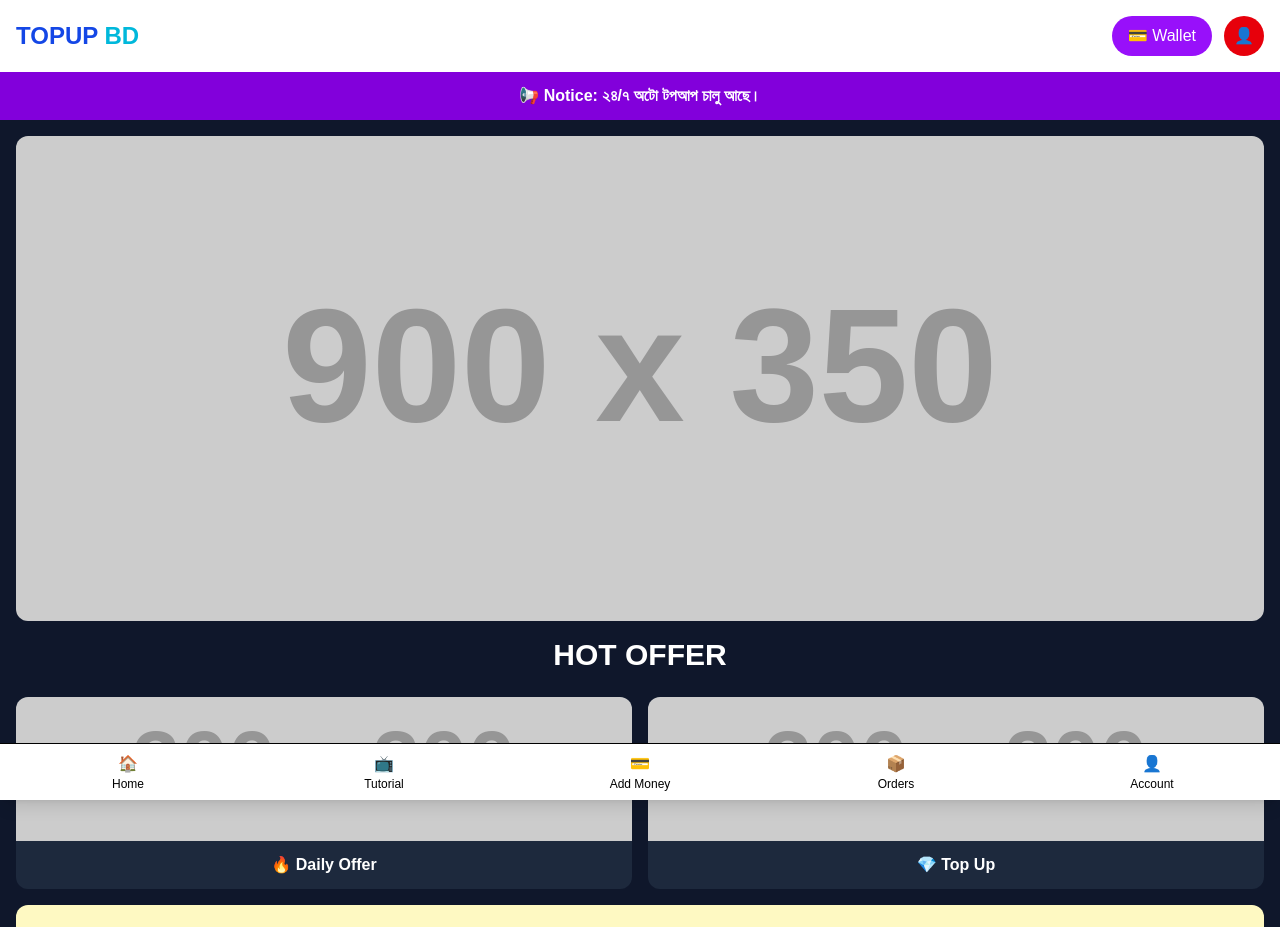
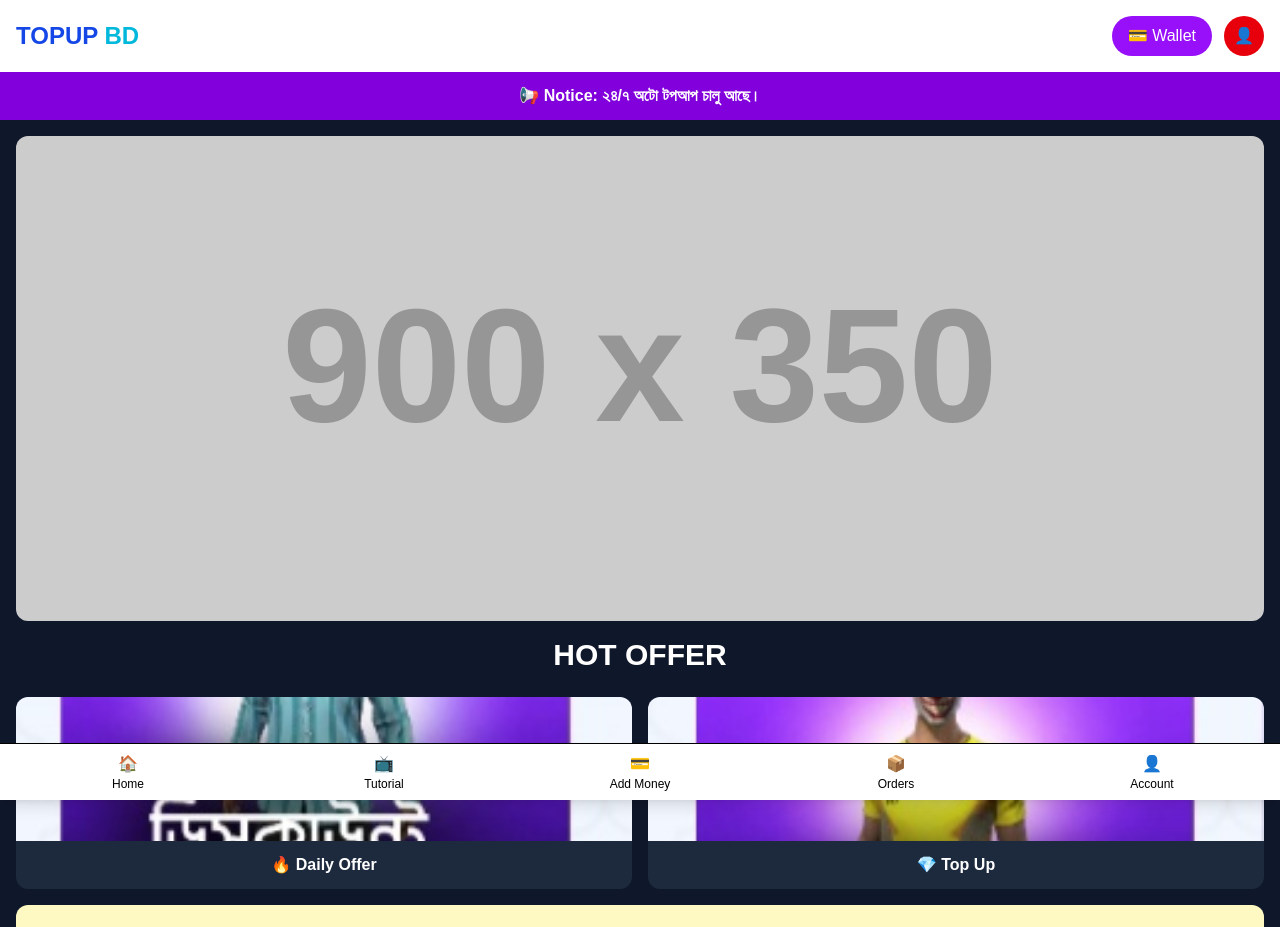
Before and after one commit to omorbro/topup-bd, a Next.js app: page / in a window 1280 px wide. Shown: the top 927 px of the page. Built offline with nearby package versions, Linux system fonts and the light colour scheme.

Commit message:
Add Daily Offer and Top Up images

```diff
--- a/app/page.tsx
+++ b/app/page.tsx
@@ -4,12 +4,12 @@ export default function Home() {
 const cards = [
   {
     title: "🔥 Daily Offer",
-    image: "https://via.placeholder.com/300x200",
+    image: "/images/daily-offer.jpg",
     link: "/freefire",
   },
   {
     title: "💎 Top Up",
-    image: "https://via.placeholder.com/300x200",
+    image: "/images/topup.jpg",
     link: "/freefire",
   },
 ];
```
Also changed, not shown: public/images/daily-offer.jpg (added), public/images/topup.jpg (added).
